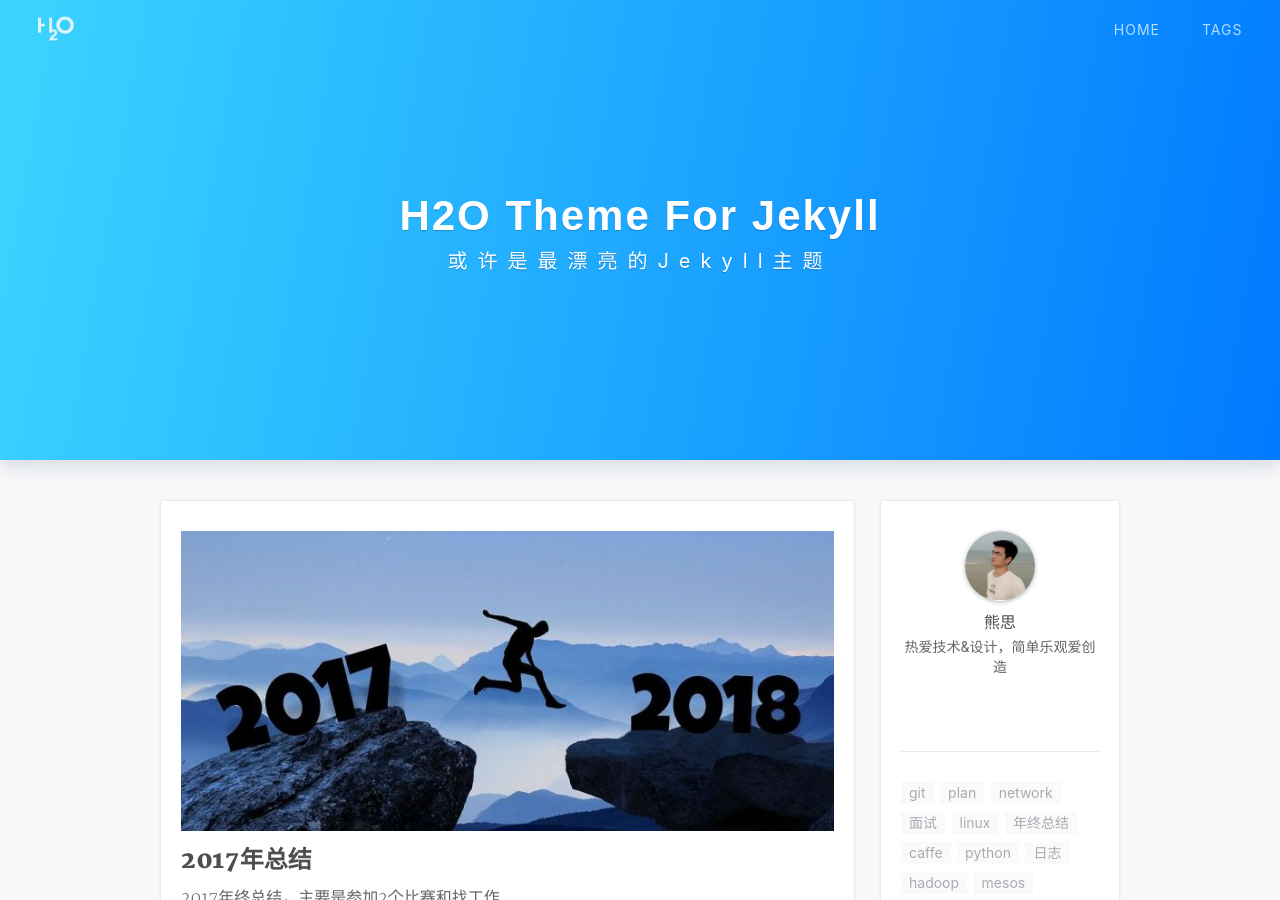
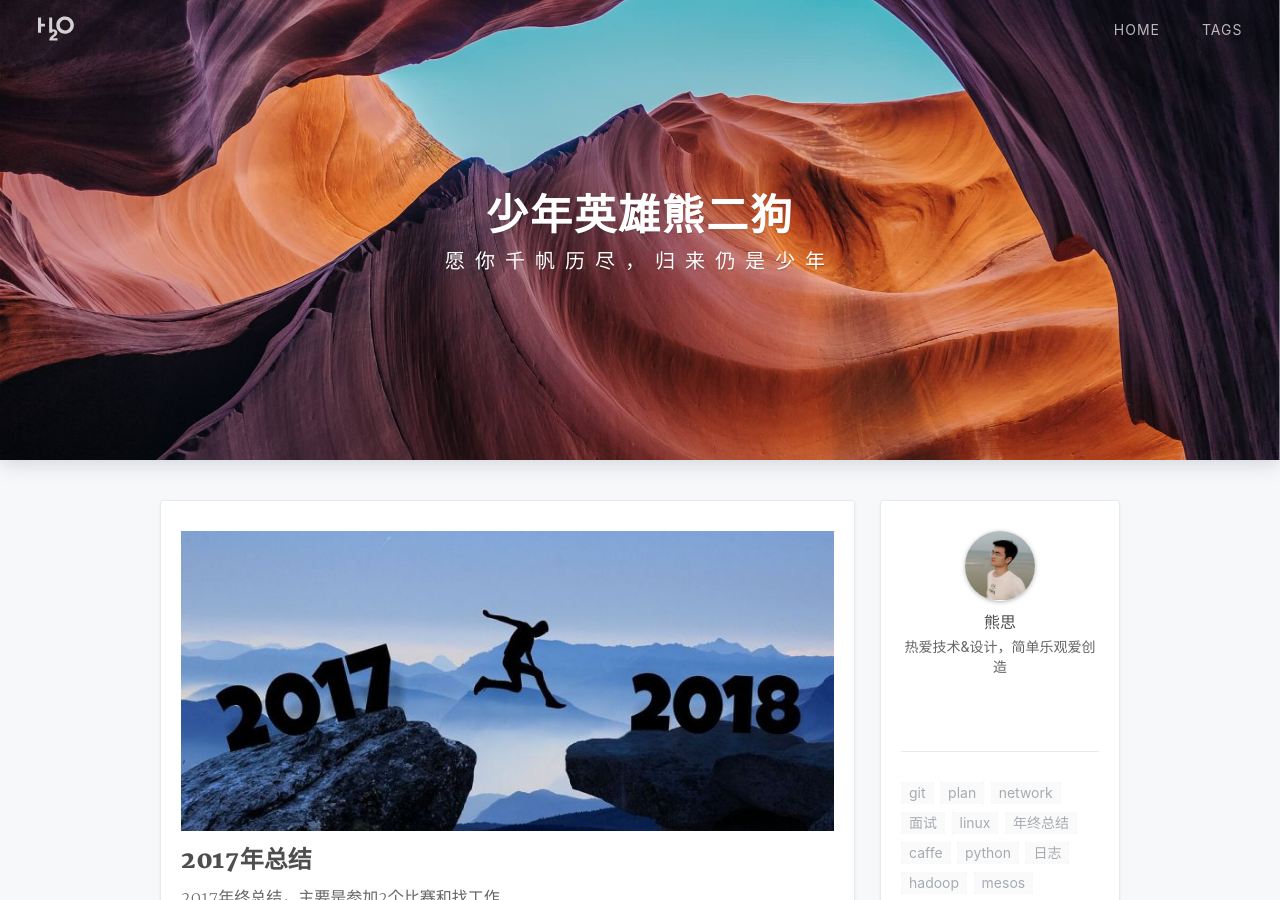
Before and after one commit to nettyxiong/nettyxiong.github.io, a Jekyll site: the page built from index.html, in a window 1280 px wide and 900 px high. Built offline with Jekyll 4.4.1, drawn with Linux system fonts in a browser that asks for light colours; nearby versions of some CDN libraries; the list of posts is cut into pages by our own code; a style sheet for code colours, icons or effects is not loaded.

Commit message:
update images

```diff
--- a/index.html
+++ b/index.html
@@ -1,7 +1,8 @@
 ---
 layout: default
-home-title: H2O Theme For Jekyll
-description: 或许是最漂亮的Jekyll主题
+home-title: 少年英雄熊二狗
+description: 愿你千帆历尽，归来仍是少年
+header-img: assets/img/hero.jpg
 ---
 
 {% include header.html %}
```
